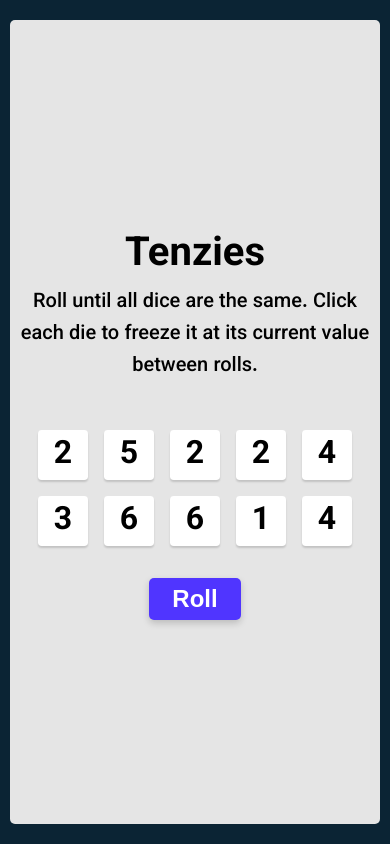
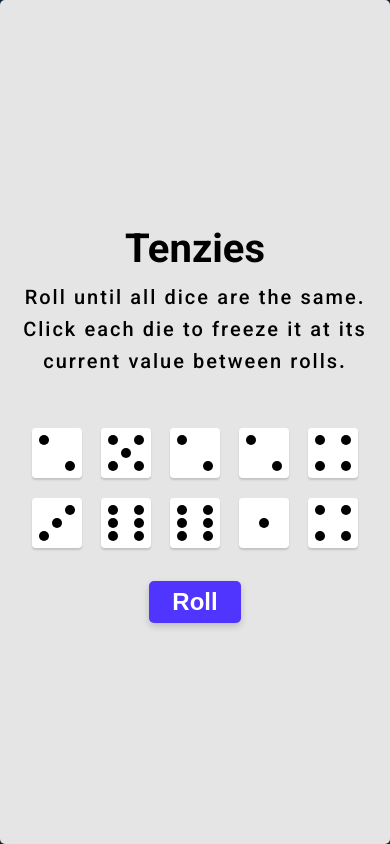
Before and after one commit to zwelhtetyan/tenzies-game, a React (Create React App) app: page / in a window 390 px wide. Built offline with nearby package versions, Linux system fonts and the light colour scheme.

Commit message:
change dots instead of number

```diff
--- a/src/components/App.jsx
+++ b/src/components/App.jsx
@@ -67,12 +67,13 @@ const App = () => {
     ));
 
     return (
-        <div>
         <main>
             {tenzies && <Confetti />}
             <h1 className='title'>Tenzies</h1>
             <p className='instructions'>
-                    {tenzies ? 'You Won 🎉!' : `Roll until all dice are the same. Click each die to freeze
+                {tenzies
+                    ? 'You Win 🎉'
+                    : `Roll until all dice are the same. Click each die to freeze
                     it at its current value between rolls.`}
             </p>
             <div className='container'>{diceElements}</div>
@@ -80,7 +81,6 @@ const App = () => {
                 {tenzies ? 'New Game' : 'Roll'}
             </button>
         </main>
-        </div>
     );
 };
 
--- a/src/components/Die.jsx
+++ b/src/components/Die.jsx
@@ -1,13 +1,42 @@
 import React from 'react';
 
+const showDice = [
+    ['center-dot'],
+    ['topLeft-dot', 'bottomRight-dot'],
+    ['topRight-dot', 'center-dot', 'bottomLeft-dot'],
+    ['topRight-dot', 'topLeft-dot', 'bottomRight-dot', 'bottomLeft-dot'],
+    [
+        'topRight-dot',
+        'topLeft-dot',
+        'center-dot',
+        'bottomRight-dot',
+        'bottomLeft-dot',
+    ],
+    [
+        'topRight-dot',
+        'topLeft-dot',
+        'centerLeft-dot',
+        'centerRight-dot',
+        'bottomRight-dot',
+        'bottomLeft-dot',
+    ],
+];
+
 const Die = (props) => {
+    const generateDot = (value) => {
+        const getDotNameArr = showDice[value - 1]; // index start from zero
+        return getDotNameArr.map((dotName, idx) => (
+            <div className={`dot ${dotName}`} key={idx + 1}></div>
+        ));
+    };
+
     return (
         <div
             value={props.value}
             className={`die ${props.isHeld ? 'held' : ''}`}
             onClick={props.handleHeld}
         >
-            <h2 className='num'>{props.value}</h2>
+            <div className='num'>{generateDot(props.value)}</div>
         </div>
     );
 };
--- a/src/index.css
+++ b/src/index.css
@@ -4,15 +4,21 @@
     padding: 0;
     box-sizing: border-box;
 }
+
 body {
     margin: 0;
     font-family: 'Vazirmatn', sans-serif;
     -webkit-font-smoothing: antialiased;
     -moz-osx-font-smoothing: grayscale;
     background-color: #0b2434;
-    padding: 20px;
     width: 100%;
     height: 100vh;
+    display: flex;
+    align-items: center;
+    justify-content: center;
+}
+
+#root {
     display: flex;
     align-items: center;
     justify-content: center;
@@ -26,8 +32,8 @@ code {
 main {
     background-color: #e5e5e5;
     border-radius: 5px;
-    width: calc(100vw - 40px);
-    height: calc(100vh - 40px);
+    width: 90%;
+    height: 90vh;
     display: flex;
     flex-direction: column;
     align-items: center;
@@ -43,6 +49,7 @@ main {
     margin-bottom: 2em;
     text-align: center;
     padding: 0 5px;
+    letter-spacing: 3px;
 }
 
 .die {
@@ -56,7 +63,56 @@ main {
     margin: 1em;
     cursor: pointer;
     background-color: white;
+    position: relative;
 }
+
+/* making dot */
+.dot {
+    width: 10px;
+    height: 10px;
+    background-color: black;
+    border-radius: 50%;
+    position: absolute;
+}
+.center-dot {
+    top: 50%;
+    left: 50%;
+    transform: translate(-50%, -50%);
+}
+
+.centerLeft-dot {
+    top: 50%;
+    left: 15px;
+    transform: translate(-50%, -50%);
+}
+
+.centerRight-dot {
+    top: 50%;
+    right: 5px;
+    transform: translate(-50%, -50%);
+}
+
+.topRight-dot {
+    top: 10px;
+    right: 10px;
+}
+
+.topLeft-dot {
+    top: 10px;
+    left: 10px;
+}
+
+.bottomRight-dot {
+    bottom: 10px;
+    right: 10px;
+}
+
+.bottomLeft-dot {
+    bottom: 10px;
+    left: 10px;
+}
+/* making dot */
+
 .die.held {
     background-color: #59e391;
 }
@@ -69,9 +125,9 @@ main {
     justify-content: center;
 }
 
-.num {
+/* .num {
     font-size: 2em;
-}
+} */
 
 .roll {
     background-color: #5035ff;
@@ -90,11 +146,9 @@ main {
 }
 
 @media screen and (max-width: 480px) {
-    body {
-        padding: 20px 10px;
-    }
     main {
-        width: calc(100vw - 20px);
+        width: 100%;
+        height: 100vh;
     }
     .container {
         width: 100%;
@@ -102,6 +156,43 @@ main {
     .die {
         width: 50px;
         height: 50px;
-        margin: 0.5em;
+    }
+
+    .instructions {
+        letter-spacing: 2px;
+    }
+
+    /* fixed dot */
+    .topRight-dot {
+        top: 7px;
+        right: 7px;
+    }
+
+    .topLeft-dot {
+        top: 7px;
+        left: 7px;
+    }
+
+    .bottomRight-dot {
+        bottom: 7px;
+        right: 7px;
+    }
+
+    .bottomLeft-dot {
+        bottom: 7px;
+        left: 7px;
+    }
+    .centerLeft-dot {
+        left: 12px;
+    }
+    .centerRight-dot {
+        right: 2px;
+    }
+    /* fixed dot */
+}
+
+@media screen and (max-width: 412px) {
+    .die {
+        margin: 0.6em;
     }
 }
```
Lines whose indentation alone changed are shown as unchanged.
